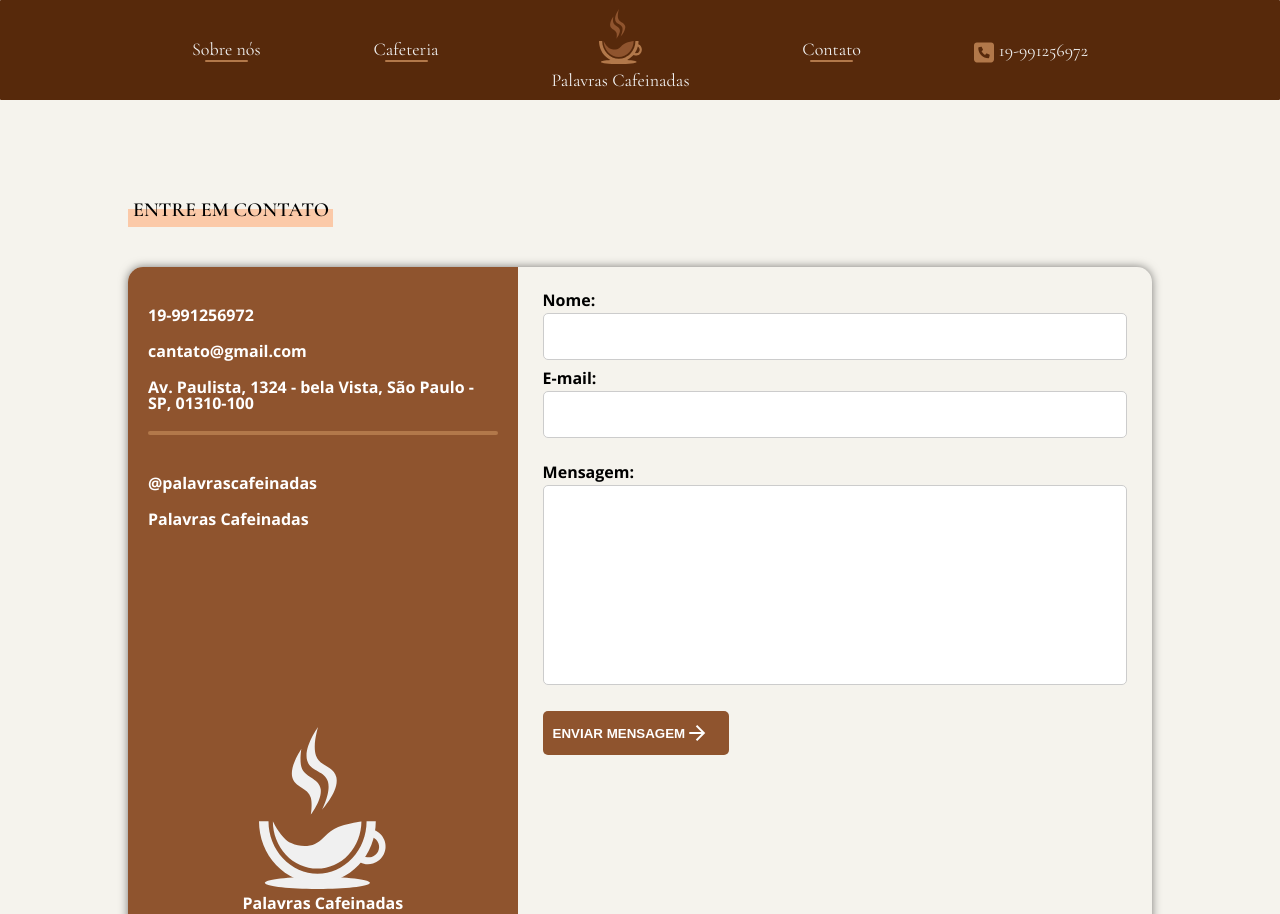
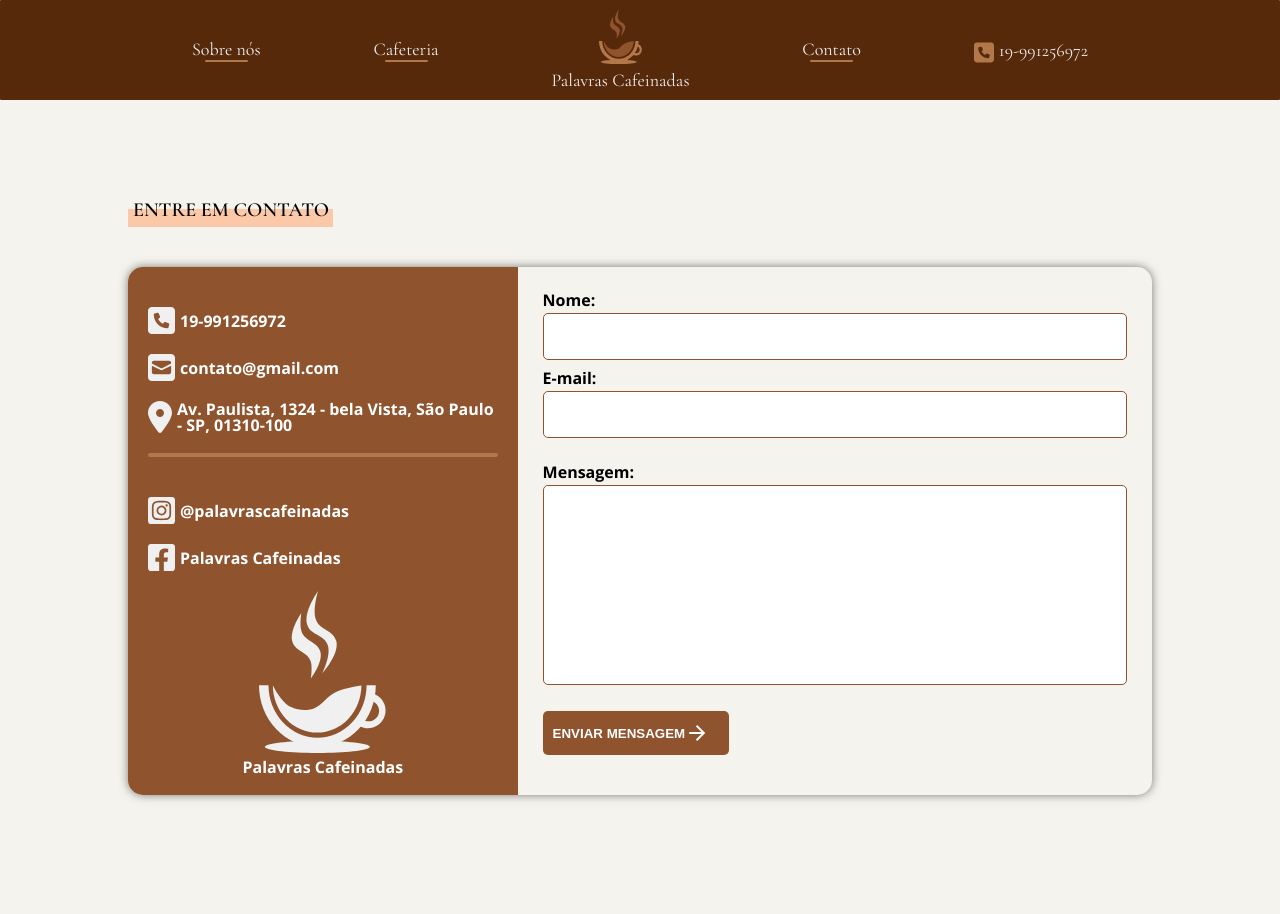
Before and after one commit to Unecj-Jr-PS-2024-1-Dupla-5/Lading-Page-Palavras-Cafeinadas, a plain HTML site: page index.html in a window 1280 px wide. Shown: the top 914 px of the page. Drawn offline with nearby package versions, Linux system fonts and the light colour scheme.

Commit message:
fix: css and svg minor fix

```diff
--- a/css/style.css
+++ b/css/style.css
@@ -201,7 +201,7 @@ div.contatoInternalContent{
     margin-top: 40px;
     display: flex;
     box-sizing: border-box;
-    height: 728px;
+    height: 528px;
     background-color: #f5f3ed;
     border-radius: 15px;
     box-shadow: 0 0 10px rgba(0, 0, 0, 0.5);
@@ -228,10 +228,16 @@ ul.contatoInfo {
 }
 
 ul.contatoInfo li {
+    display: flex;
+    align-items: center;
     margin-top: 20px;
     font-family: "Open Sans", sans-serif;
     font-weight: 700;
     color: #FFFFFF;
+}
+
+ul.contatoInfo li p {
+    margin-left: 5px;
 }
 
 .divider {
@@ -261,7 +267,7 @@ div.contatoFormContainer{
     padding: 15px;
     margin-bottom: 10px;
     margin-top: 5px;
-    border: 1px solid #ccc;
+    border: 1px solid #8f542e;
     border-radius: 5px;
   }
 
@@ -295,7 +301,7 @@ div.contatoFormContainer{
   }
 
 div.contatoLogo {
-    margin-top: 200px;
+    margin-top: 20px;
     display: flex;
     flex-direction: column;
     justify-content: center;
--- a/index.html
+++ b/index.html
@@ -42,12 +42,12 @@
                 <div class="contatoInternalContent">
                     <div class="contatoInformationDatas">
                         <ul class="contatoInfo">
-                            <li>19-991256972</li>
-                            <li>cantato@gmail.com</li>
-                            <li>Av. Paulista, 1324 - bela Vista, São Paulo - SP, 01310-100</li>
+                            <li><img src="/images/phone2.svg"></img> <p>19-991256972</p></li>
+                            <li><img src="/images/mail.svg"></img><p>contato@gmail.com</p></li>
+                            <li><img src="/images/map.svg"></img><p>Av. Paulista, 1324 - bela Vista, São Paulo - SP, 01310-100</p></li>
                             <div class="divider"></div>
-                            <li>@palavrascafeinadas</li>
-                            <li>Palavras Cafeinadas</li>
+                            <li><img src="/images/instagram.svg"></img><p>@palavrascafeinadas</p></li>
+                            <li><img src="/images/facebook.svg"></img><p>Palavras Cafeinadas</p></li>
                             <div class="contatoLogo">
                                 <img src="./images/logo_white.svg" alt="">
                                 <p>Palavras Cafeinadas</p>
```
Also changed, not shown: images/mail.svg (added), images/phone2.svg (added).
